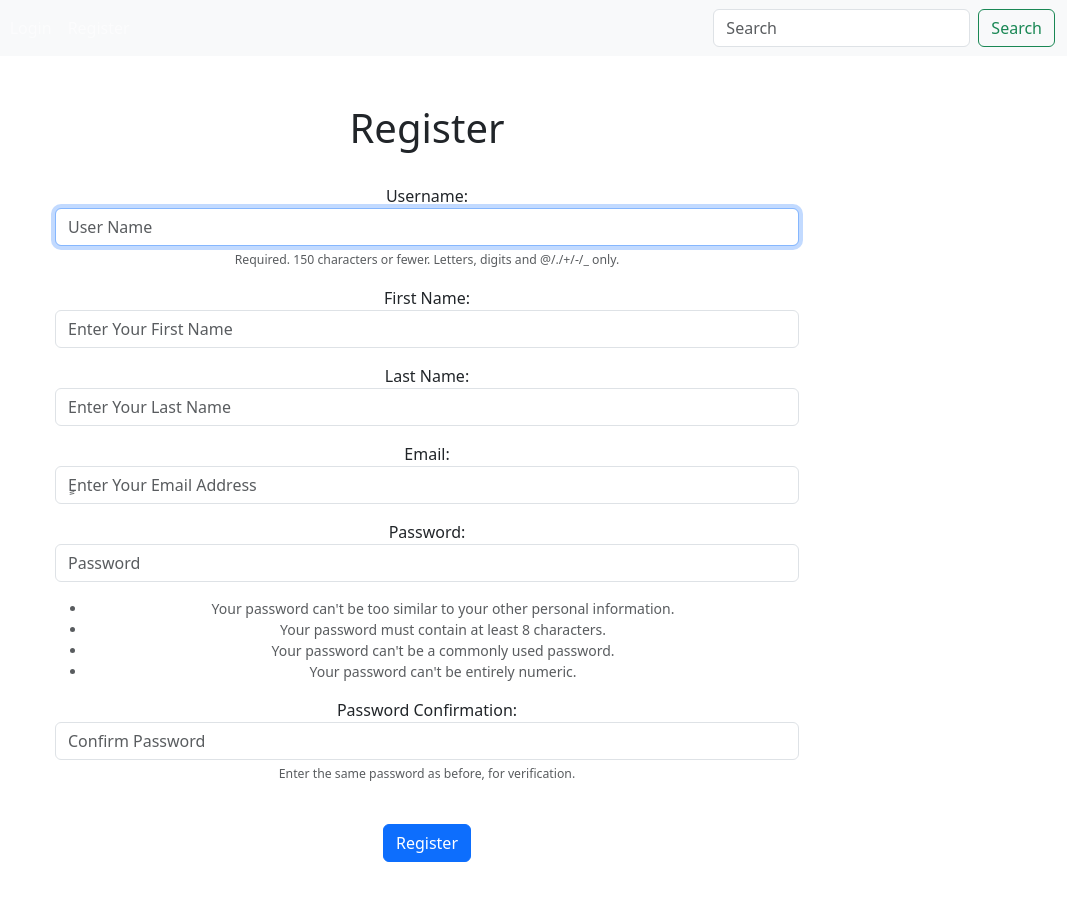
After one commit to HB2102/Twitter-Clone-Django, a Django app: page /register/ in a window 1280 px wide. The commit adds this page. Shown: the whole page, without its empty margins (213-1280 px from the left). Run offline with Django 4.2, Linux system fonts and the light colour scheme.

Commit message:
adding regisstration

```diff
--- a/twitter/forms.py
+++ b/twitter/forms.py
@@ -1,5 +1,7 @@
 from django import forms
 from .models import Tweet
+from django.contrib.auth.forms import UserCreationForm
+from django.contrib.auth.models import User
 
 
 class TweetForm(forms.ModelForm):
@@ -17,3 +19,31 @@ class TweetForm(forms.ModelForm):
         model = Tweet
         # fields = '__all__'
         exclude = ('user',)
+
+
+class SignUpForm(UserCreationForm):
+    email = forms.EmailField(label="Email", widget=forms.TextInput(attrs={'class': 'form-control', 'placeholder': 'ٍEnter Your Email Address'}))
+    first_name = forms.CharField(label="First Name", max_length=100, widget=forms.TextInput(attrs={'class': 'form-control', 'placeholder': 'Enter Your First Name'}))
+    last_name = forms.CharField(label="Last Name", max_length=100, widget=forms.TextInput(attrs={'class': 'form-control', 'placeholder': 'Enter Your Last Name'}))
+
+    class Meta:
+        model = User
+        fields = ('username', 'first_name', 'last_name', 'email', 'password1', 'password2')
+
+    def __init__(self, *args, **kwargs):
+        super(SignUpForm, self).__init__(*args, **kwargs)
+
+        self.fields['username'].widget.attrs['class'] = 'form-control'
+        self.fields['username'].widget.attrs['placeholder'] = 'User Name'
+        self.fields['username'].label = 'Username'
+        self.fields['username'].help_text = '<span class="form-text text-muted"><small>Required. 150 characters or fewer. Letters, digits and @/./+/-/_ only.</small></span>'
+
+        self.fields['password1'].widget.attrs['class'] = 'form-control'
+        self.fields['password1'].widget.attrs['placeholder'] = 'Password'
+        self.fields['password1'].label = 'Password'
+        self.fields['password1'].help_text = '<ul class="form-text text-muted small"><li>Your password can\'t be too similar to your other personal information.</li><li>Your password must contain at least 8 characters.</li><li>Your password can\'t be a commonly used password.</li><li>Your password can\'t be entirely numeric.</li></ul>'
+
+        self.fields['password2'].widget.attrs['class'] = 'form-control'
+        self.fields['password2'].widget.attrs['placeholder'] = 'Confirm Password'
+        self.fields['password2'].label = 'Password Confirmation'
+        self.fields['password2'].help_text = '<span class="form-text text-muted"><small>Enter the same password as before, for verification.</small></span>'
--- a/twitter/templates/navbar.html
+++ b/twitter/templates/navbar.html
@@ -20,6 +20,9 @@
         <li class="nav-item">
           <a class="nav-link" href="{% url 'login' %}">Login</a>
         </li>
+        <li class="nav-item">
+          <a class="nav-link" href="{% url 'register' %}">Register</a>
+        </li>
         {% endif %}
       </ul>
       <form class="d-flex" role="search">
--- /dev/null
+++ b/twitter/templates/register.html
@@ -0,0 +1,22 @@
+{% extends 'base.html' %}
+
+{% block content %}
+
+<center>
+    <div class="col-lg-8 col-ld-8 col-sm-8 col-12">
+        <h1>Register</h1>
+        <br/>
+
+        <form method="POST" action="">
+            {% csrf_token %}
+            {{ form.as_p }}
+            <br/>
+            <button type="submit" class="btn btn-primary">Register</button>
+        </form>
+    </div>
+    <br><br>
+
+</center>
+
+
+{% endblock %}
--- a/twitter/urls.py
+++ b/twitter/urls.py
@@ -7,4 +7,5 @@ urlpatterns = [
     path('profile/<int:pk>', views.profile, name='profile'),
     path('login/', views.login_user, name='login'),
     path('logout/', views.logout_user, name='logout'),
+    path('register/', views.register_user, name='register'),
 ]
--- a/twitter/views.py
+++ b/twitter/views.py
@@ -1,8 +1,10 @@
 from django.shortcuts import render, redirect
 from .models import Profile, Tweet
 from django.contrib import messages
-from .forms import TweetForm
+from .forms import TweetForm, SignUpForm
 from django.contrib.auth import login, logout, authenticate
+from django.contrib.auth.forms import UserCreationForm
+from django import forms
 
 
 def home(request):
@@ -80,3 +82,20 @@ def logout_user(request):
     logout(request)
     messages.success(request, "You logged out successfully.")
     return redirect('home')
+
+
+def register_user(request):
+    form = SignUpForm()
+    if request.method == "POST":
+        form = SignUpForm(request.POST)
+        if form.is_valid():
+            form.save()
+            username = form.cleaned_data['username']
+            password = form.cleaned_data['password1']
+
+            user = authenticate(username=username, password=password)
+            login(request, user)
+            messages.success(request, "You have successfully registered! Welcome yo our family :) ")
+            return redirect('home')
+
+    return render(request, "register.html", {'form': form})
```
Also changed, not shown: db.sqlite3.
